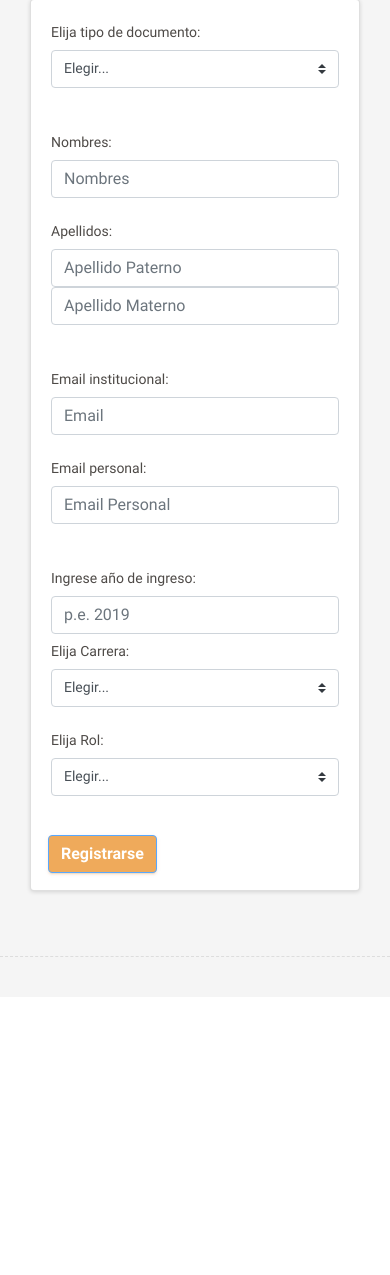
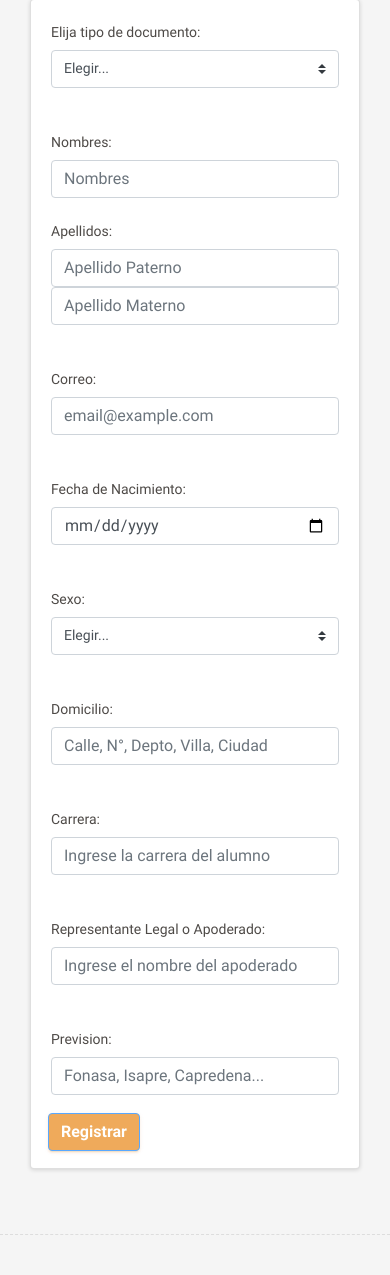
Before and after one commit to mgaratem/fichaube, a Django app: page /alumnos/crear_alumno/ in a window 390 px wide. Shown: the part 208-1483 px from the top of the page. Before the commit the page ends 1165 px from the top, so only its background shows below. Run offline with Django 3.2, Linux system fonts and the light colour scheme; some libraries are stand-ins or nearby versions.

Commit message:
Fx crear_alumno working

```diff
--- a/fichaube/alumnos/views.py
+++ b/fichaube/alumnos/views.py
@@ -41,7 +41,7 @@ def crear_alumno(request):
             correo = request.POST.get('inputCorreo')
             carrera = request.POST.get('inputCarrera')
             domicilio = request.POST.get('inputDomicilio')
-            ocupacion = request.POST.get('inputOcupacion')
+            #ocupacion = request.POST.get('inputOcupacion')
             representante = request.POST.get('inputRepresentante')
             prevision = request.POST.get('inputPrevision')
 
@@ -61,7 +61,7 @@ def crear_alumno(request):
                 alumno.correo = correo
                 alumno.carrera = carrera
                 alumno.domicilio = domicilio
-                alumno.ocupacion = ocupacion
+                #alumno.ocupacion = ocupacion
                 alumno.representante_legal = representante
                 alumno.prevision = prevision
 
--- a/fichaube/main/templates/crear_alumno.html
+++ b/fichaube/main/templates/crear_alumno.html
@@ -32,8 +32,9 @@
 
                     <div class="form-group row">
                         <label for="inputTipoDocumento" class="col-sm-2 col-form-label">Elija tipo de documento:</label>
-                        <div class="col-sm-2">
-                            <select class="custom-select mr-sm-2" id="inputTipoDocumento" name="inputTipoDocumento" onchange='CheckDocumento(this.value);' required>
+                        <div class="col-sm-3">
+                            <select class="custom-select mr-sm-2" id="inputTipoDocumento"
+                              name="inputTipoDocumento" onchange='CheckDocumento(this.value);' required>
                                 <option value="" selected>Elegir...</option>
                                 <option value="CEDULA">Cédula de Identidad</option>
                                 <option value="PASAPORTE">Pasaporte</option>
@@ -42,17 +43,19 @@
                     </div>
 
                     <div class="form-group row" name="groupRut" id="groupRut" style='display:none;'>
-                        <label for="inputRut" class="col-sm-2 col-form-label">Ingrese su Rut:</label>
-                        <div class="col-sm-6">
-                            <input disabled type="text" class="form-control" id="inputRut" name="inputRut"  placeholder="p.e. 12345678-9"  required autofocus>
+                        <label for="inputRut" class="col-sm-3 col-form-label">Ingrese su Rut:</label>
+                        <div class="col-sm-7">
+                            <input disabled type="text" class="form-control" id="inputRut"
+                              name="inputRut"  placeholder="p.e. 12345678-9"  required autofocus>
                         </div>
                         <small class="text-info" id="msgRut"></small>
                     </div>
 
                     <div class="form-group row" name="groupPasaporte" id="groupPasaporte" style='display:none;'>
                         <label for="inputPasaporte" class="col-sm-2 col-form-label">Ingrese su Pasaporte:</label>
-                        <div class="col-sm-6">
-                            <input disabled type="text" class="form-control" id="inputPasaporte" name="inputPasaporte"  placeholder="p.e. P01234567"  required autofocus>
+                        <div class="col-sm-7">
+                            <input disabled type="text" class="form-control" id="inputPasaporte"
+                              name="inputPasaporte"  placeholder="p.e. P01234567"  required autofocus>
                         </div>
                     </div>
 
@@ -61,9 +64,10 @@
 
 
                     <div class="form-group row">
-                        <label for="inputNombre" class="col-md-2 col-form-label">Nombres:</label>
+                        <label for="inputNombre" class="col-sm-2 col-form-label">Nombres:</label>
                         <div class="col-sm-6">
-                            <input type="text" class="form-control" id="inputNombre" name="inputNombre" placeholder="Nombres" required>
+                            <input type="text" class="form-control" id="inputNombre"
+                              name="inputNombre" placeholder="Nombres" required>
                         </div>
                     </div>
 
@@ -85,17 +89,10 @@
 
 
                     <div class="form-group row">
-                        <label for="inputEmail1" class="col-sm-2 col-form-label">Email institucional:</label>
+                        <label for="inputCorreo" class="col-sm-2 col-form-label">Correo:</label>
                         <div class="col-sm-8">
-                            <input type="email" class="form-control" id="inputEmail1" name="inputEmail1" placeholder="Email" required>
-                        </div>
-                    </div>
-
-
-                    <div class="form-group row">
-                        <label for="inputEmail2" class="col-sm-2 col-form-label">Email personal:</label>
-                        <div class="col-sm-8">
-                            <input type="email" class="form-control" id="inputEmail2" name="inputEmail2" placeholder="Email Personal" value="">
+                            <input type="email" class="form-control" id="inputCorreo"
+                            name="inputCorreo" placeholder="email@example.com" required>
                         </div>
                     </div>
 
@@ -104,36 +101,77 @@
 
 
                    <div class="form-group row">
-                        <label for="inputGeneracion" class="col-sm-2 col-form-label">Ingrese a&ntilde;o de ingreso:</label>
-                        <div class="col-sm-6">
-                            <input type="number" class="form-control" id="inputGeneracion" name="inputGeneracion" placeholder="p.e. 2019" min="2000" required>
+                        <label for="inputGeneracion" class="col-sm-2 col-form-label">Fecha de Nacimiento:</label>
+                        <div class="col-sm-3">
+                            <input type="date" class="form-control" id="inputFechaNacimiento"
+                              name="inputFechaNacimiento" required>
                         </div>
-                        <label for="inputCarrera" class="col-sm-2 col-form-label">Elija Carrera:</label>
+                    </div>
+
+
+                    </br>
+
+
+                    <div class="form-group row">
+                        <label for="inputSexo" class="col-sm-2 col-form-label">Sexo:</label>
                         <div class="col-sm-2">
-                            <select class="custom-select mr-sm-2" id="inputCarrera" name="inputCarrera" required>
+                            <select class="custom-select mr-sm-2" id="inputSexo" name="inputSexo" required>
                                 <option value="" selected>Elegir...</option>
-                                <option value="ICI">ICI</option>
-                                <option value="INF">INF</option>
+                                <option value="Mujer">Mujer</option>
+                                <option value="Hombre">Hombre</option>
                             </select>
                         </div>
                     </div>
 
 
+                    </br>
+
+
                     <div class="form-group row">
-                        <label for="inputTipo" class="col-sm-2 col-form-label">Elija Rol:</label>
-                        <div class="col-sm-2">
-                            <select class="custom-select mr-sm-2" id="inputTipo" name="inputTipo" required>
-                                <option value="" selected>Elegir...</option>
-                                <option value="PADRINO">Padrino</option>
-                                <option value="MECHON">Ahijado</option>
-                            </select>
+                        <label for="inputDomicilio" class="col-sm-2 col-form-label">Domicilio:</label>
+                        <div class="col-sm-8">
+                          <input type="text" class="form-control" id="inputDomicilio"
+                            name="inputDomicilio"  placeholder="Calle, N°, Depto, Villa, Ciudad" required>
+                        </div>
+                    </div>
+
+
+                    </br>
+
+
+                    <div class="form-group row">
+                        <label for="inputCarrera" class="col-sm-2 col-form-label">Carrera:</label>
+                        <div class="col-sm-8">
+                          <input type="text" class="form-control" id="inputCarrera"
+                            name="inputCarrera"  placeholder="Ingrese la carrera del alumno" required>
+                        </div>
+                    </div>
+
+
+                    </br>
+
+
+                    <div class="form-group row">
+                        <label for="inputRepresentante" class="col-sm-2 col-form-label">Representante Legal o Apoderado:</label>
+                        <div class="col-sm-8">
+                          <input type="text" class="form-control" id="inputRepresentante"
+                            name="inputRepresentante"  placeholder="Ingrese el nombre del apoderado" required>
                         </div>
                     </div>
 
                     </br>
 
 
-                    <button id="botonRegistrarse" type="submit" class="btn btn-primary" disabled>Registrarse</button>
+                    <div class="form-group row">
+                      <label for="inputPrevision" class="col-sm-2 col-form-label">Prevision:</label>
+                      <div class="col-sm-8">
+                        <input type="text" class="form-control" id="inputPrevision"
+                          name="inputPrevision"  placeholder="Fonasa, Isapre, Capredena..." required>
+                      </div>
+                    </div>
+
+
+                    <button id="botonRegistrarse" type="submit" class="btn btn-primary" disabled>Registrar</button>
                 </form>
             </div>
         </div>
```
